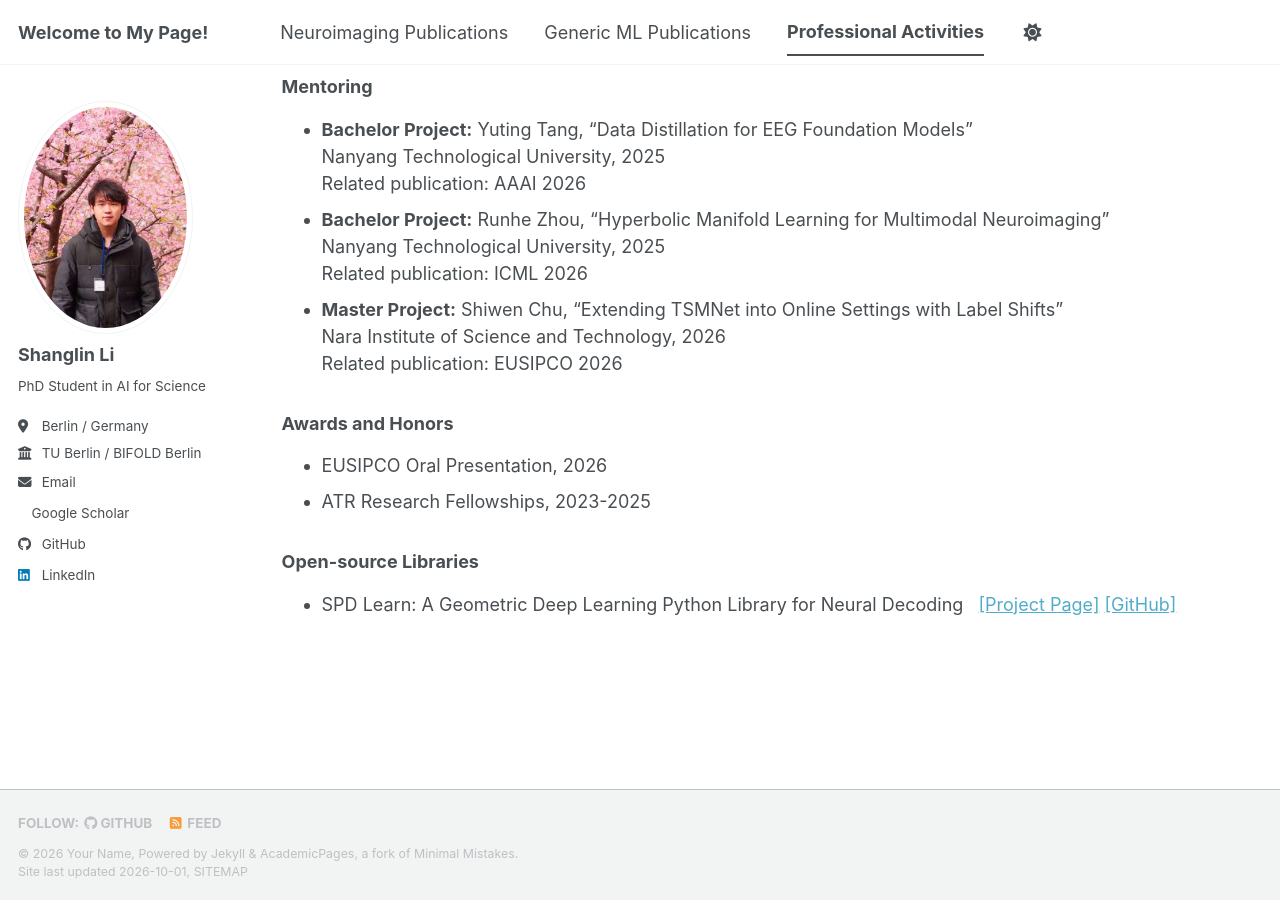
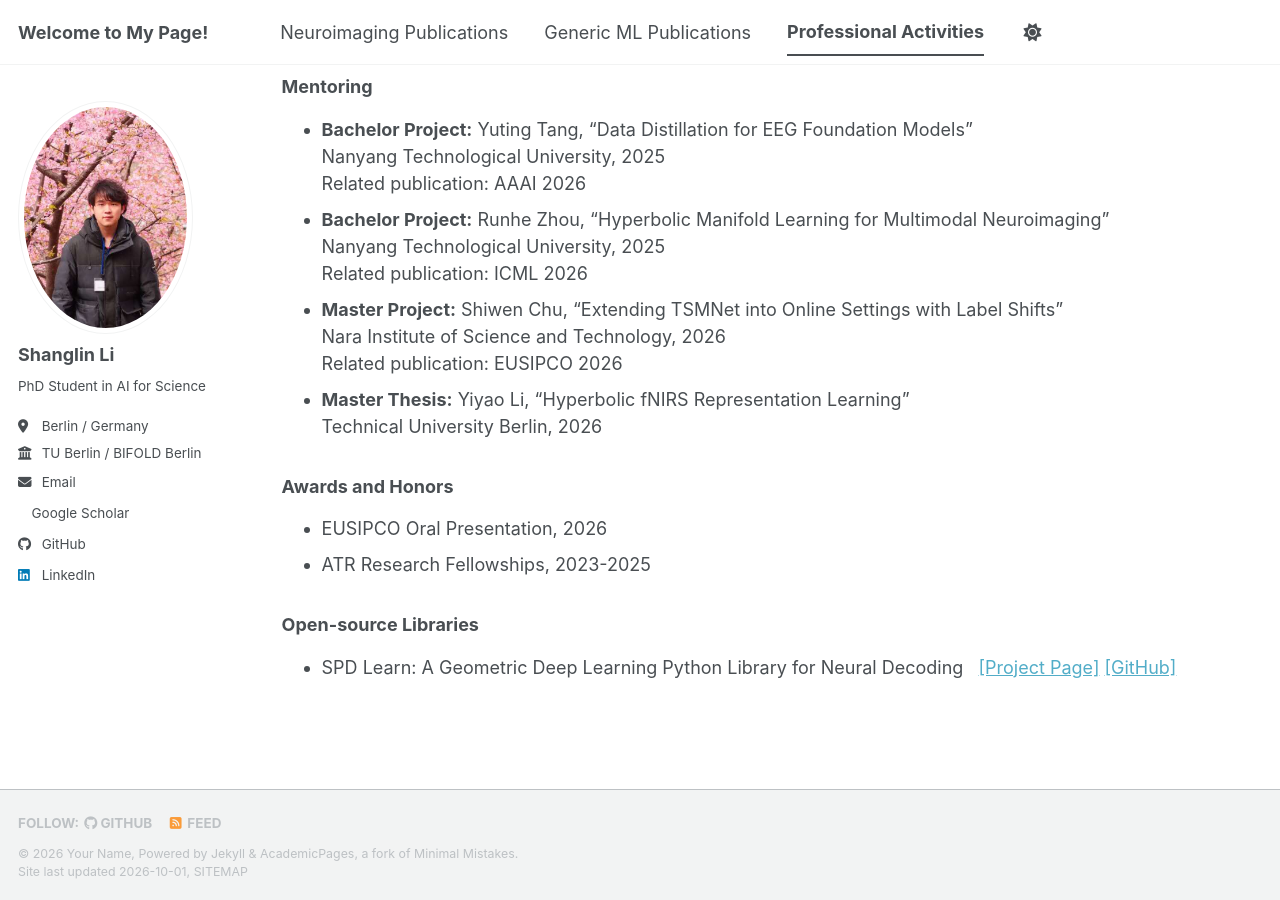
Before and after one commit to fightlesliefigt/fightlesliefigt.github.io, a Jekyll site: the page built from _pages/portfolio.html, in a window 1280 px wide and 900 px high, scrolled down 649 px. Built offline with Jekyll 4.4.1, drawn with Linux system fonts in a browser that asks for light colours; a style sheet for code colours, icons or effects is not loaded.

Commit message:
Add Master Thesis entry to portfolio

```diff
--- a/_pages/portfolio.html
+++ b/_pages/portfolio.html
@@ -55,6 +55,12 @@ author_profile: true
     Nara Institute of Science and Technology, 2026<br>
     Related publication: EUSIPCO 2026
   </li>
+
+  <li>
+    <b>Master Thesis:</b> Yiyao Li,
+    “Hyperbolic fNIRS Representation Learning”<br>
+    Technical University Berlin, 2026<br>
+  </li>
 </ul>
 
 <h3>Awards and Honors</h3>
```
